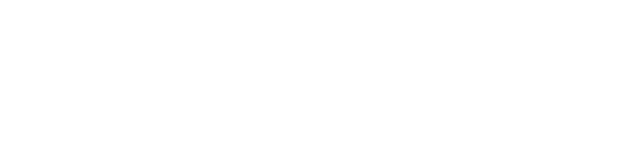
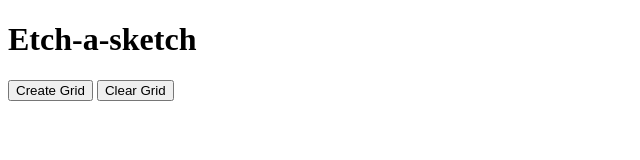
Before and after one commit to GiroFrm/etch-a-sketch, a plain HTML site: page index.html in a window 1280 px wide. Shown: the whole page, without its empty margins (0-640 px from the left). Drawn offline with Linux system fonts and the light colour scheme.

Commit message:
feat: Add tile button create grid and clear grid

```diff
--- a/index.html
+++ b/index.html
@@ -5,9 +5,11 @@
     <meta name="viewport" content="width=device-width, initial-scale=1.0">
     <link rel="stylesheet" href="style.css">
     <script src="script.js" defer></script>
-    <title>Document</title>
+    <title>Etch-a-sketch</title>
 </head>
 <body>
-
+    <h1>Etch-a-sketch</h1>
+    <button id="create-grid">Create Grid</button>
+    <button id="clear-grid">Clear Grid</button>
 </body>
 </html>
```
